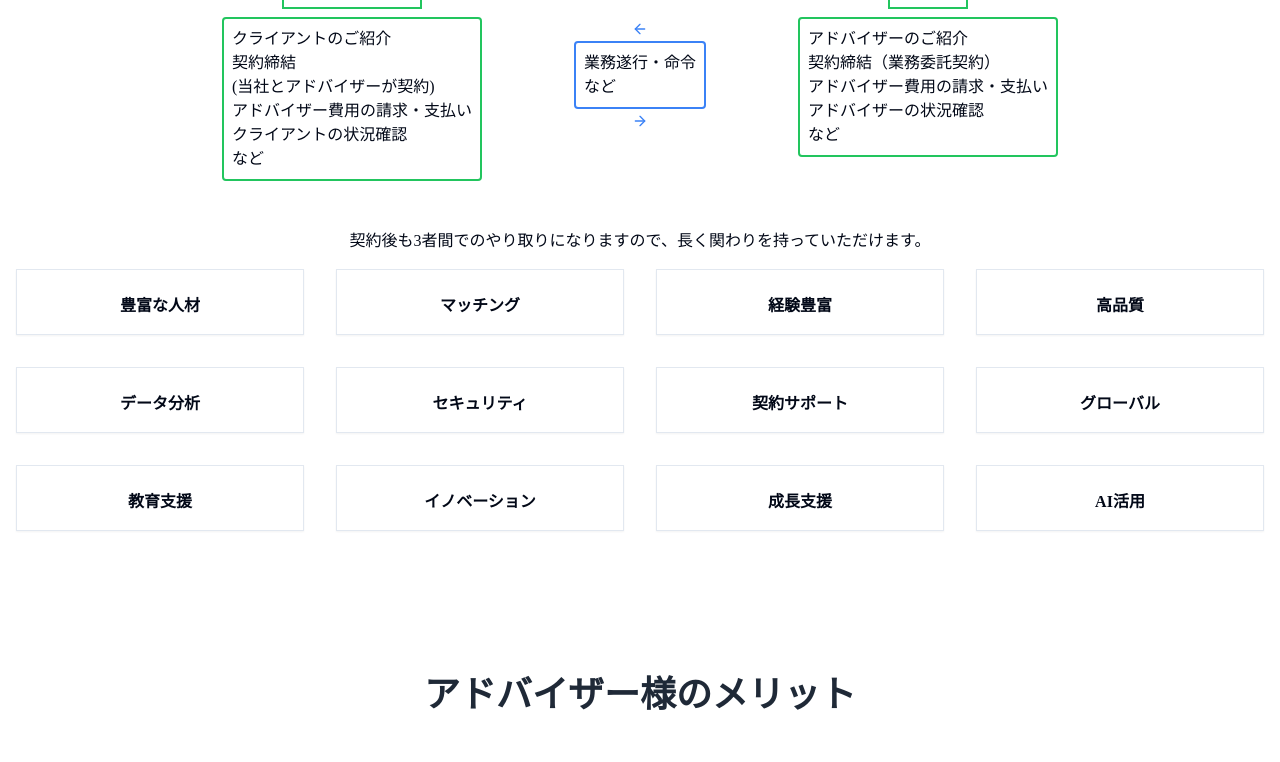
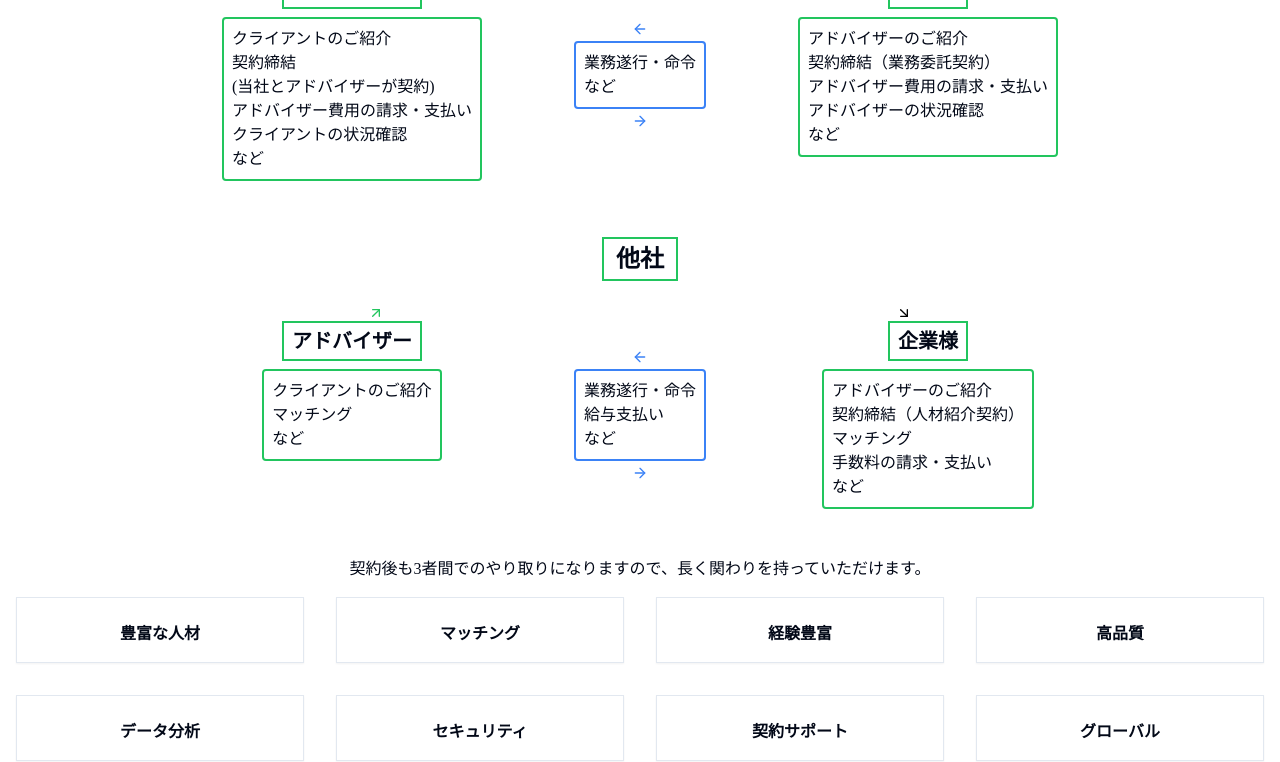
Before and after one commit to deeptell-inc/hitoshigoto-adviser, a React (Vite) app: page / in a window 1280 px wide. Shown: the part 1886-2648 px from the top of the page. Built offline with nearby package versions, Linux system fonts and the light colour scheme.

Commit message:
adviser research

```diff
--- a/src/components/Diagram.jsx
+++ b/src/components/Diagram.jsx
@@ -1,7 +1,7 @@
 import React from 'react';
 import { ArrowRight, ArrowLeft, ArrowUpRight, ArrowDownRight } from 'lucide-react';
 
-const Diagram = () => {
+const DiagramA = () => {
   return (
     <div className="flex flex-col items-center justify-center p-4 bg-white rounded-lg max-w-4xl mx-auto text-[0.6rem] sm:text-xs md:text-sm lg:text-base">
       <div className="text-lg sm:text-xl lg:text-2xl font-bold mb-6 border-2 border-green-500 rounded-lg px-3 py-1">ヒトシゴト</div>
@@ -47,6 +47,53 @@ const Diagram = () => {
           </div>
         </div>
       </div>
+    </div>
+  );
+};
+
+const DiagramB = () => {
+  return (
+    <div className="flex flex-col items-center justify-center p-4 bg-white rounded-lg max-w-4xl mx-auto text-[0.6rem] sm:text-xs md:text-sm lg:text-base">
+      <div className="text-lg sm:text-xl lg:text-2xl font-bold mb-6 border-2 border-green-500 rounded-lg px-3 py-1">他社</div>
+
+      <div className="relative w-full mb-6">
+        <div className="flex justify-between w-full px-4 sm:px-20 md:px-40">
+          <ArrowUpRight className="text-green-500" size={16} />
+          <ArrowDownRight className="text-black" size={16} />
+        </div>
+
+        <div className="flex justify-between w-full">
+          <div className="flex flex-col items-center w-1/3">
+            <div className="text-base sm:text-lg lg:text-xl font-semibold mb-2 border-2 border-green-500 rounded-lg px-2 py-1">アドバイザー</div>
+            <div className="border-2 border-green-500 p-2 rounded">
+              <p>クライアントのご紹介</p>
+              <p>マッチング</p>
+              <p>など</p>
+            </div>
+          </div>
+
+          <div className="flex flex-col justify-center items-center w-1/3">
+            <ArrowLeft className="text-blue-500" size={16} />
+            <div className="border-2 border-blue-500 p-2 rounded mx-2 my-1">
+              <p>業務遂行・命令</p>
+              <p>給与支払い</p>
+              <p>など</p>
+            </div>
+            <ArrowRight className="text-blue-500" size={16} />
+          </div>
+
+          <div className="flex flex-col items-center w-1/3">
+            <div className="text-base sm:text-lg lg:text-xl font-semibold mb-2 border-2 border-green-500 rounded-lg px-2 py-1">企業様</div>
+            <div className="border-2 border-green-500 p-2 rounded">
+              <p>アドバイザーのご紹介</p>
+              <p>契約締結（人材紹介契約）</p>
+              <p>マッチング</p>
+              <p>手数料の請求・支払い</p>
+              <p>など</p>
+            </div>
+          </div>
+        </div>
+      </div>
 
       <div className="mt-6 text-center px-4">
         契約後も3者間でのやり取りになりますので、長く関わりを持っていただけます。
@@ -55,4 +102,11 @@ const Diagram = () => {
   );
 };
 
+const Diagram = () => {
+  return <div>
+    <DiagramA />
+    <DiagramB />
+  </div>
+}
+
 export default Diagram;
```
